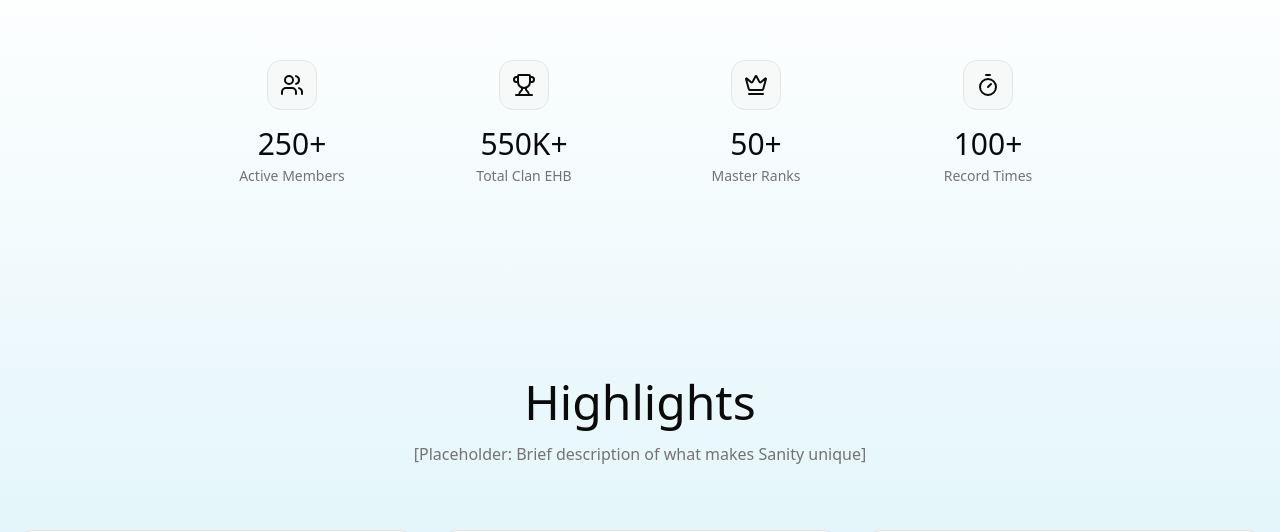
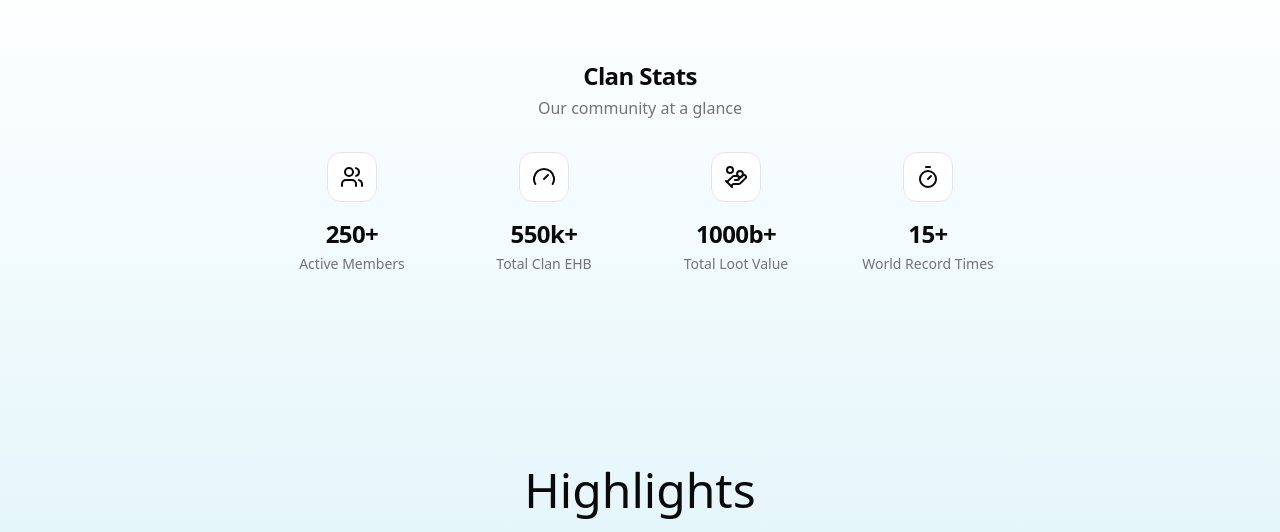
Before and after one commit to nednella/sanity, a React (Vite) app in the folder apps/web/: page / in a window 1280 px wide. Shown: the part 836-1368 px from the top of the page. Built offline with nearby package versions, Linux system fonts and the light colour scheme; no server answers.

Commit message:
Polish up cringe AI gen stats content

```diff
--- a/apps/web/src/components/landing/index/stats.tsx
+++ b/apps/web/src/components/landing/index/stats.tsx
@@ -1,6 +1,9 @@
-import { Crown, type LucideIcon, Timer, Trophy, Users } from "lucide-react"
+import { Gauge, HandCoins, type LucideIcon, Timer, Users } from "lucide-react"
 
 import { Container } from "@/lib/ui/components/container"
+import { H3 } from "@/lib/ui/components/typography/h3"
+import { Lead } from "@/lib/ui/components/typography/lead"
+import { Muted } from "@/lib/ui/components/typography/muted"
 
 type Stat = {
     icon: LucideIcon
@@ -10,29 +13,26 @@ type Stat = {
 
 const stats: Stat[] = [
     { icon: Users, label: "Active Members", value: "250+" },
-    { icon: Trophy, label: "Total Clan EHB", value: "550K+" },
-    { icon: Crown, label: "Master Ranks", value: "50+" },
-    { icon: Timer, label: "Record Times", value: "100+" }
+    { icon: Gauge, label: "Total Clan EHB", value: "550k+" },
+    { icon: HandCoins, label: "Total Loot Value", value: "1000b+" },
+    { icon: Timer, label: "World Record Times", value: "15+" }
 ]
 
 export function Stats() {
     return (
-        <Container className="py-24 text-center">
-            <div className="mx-auto max-w-4xl">
-                <div className="grid grid-cols-2 gap-6 md:grid-cols-4 md:gap-8">
-                    {stats.map((stat) => (
-                        <div
-                            key={stat.label}
-                            className="text-center"
-                        >
-                            <div className="bg-accent/50 border-border mb-4 inline-flex rounded-xl border p-3">
-                                <stat.icon className="text-foreground size-6" />
-                            </div>
-                            <div className="text-foreground mb-1 text-3xl">{stat.value}</div>
-                            <div className="text-muted-foreground text-sm">{stat.label}</div>
+        <Container className="max-w-3xl py-24 text-center">
+            <H3 className="mb-1">Clan Stats</H3>
+            <Lead className="text-md mb-8">Our community at a glance</Lead>
+            <div className="grid grid-cols-2 gap-6 md:grid-cols-4 md:gap-8">
+                {stats.map((stat) => (
+                    <div key={stat.label}>
+                        <div className="bg-background border-border mb-4 inline-flex rounded-xl border p-3">
+                            <stat.icon className="text-foreground size-6" />
                         </div>
-                    ))}
-                </div>
+                        <H3 className="mb-1">{stat.value}</H3>
+                        <Muted>{stat.label}</Muted>
+                    </div>
+                ))}
             </div>
         </Container>
     )
```
